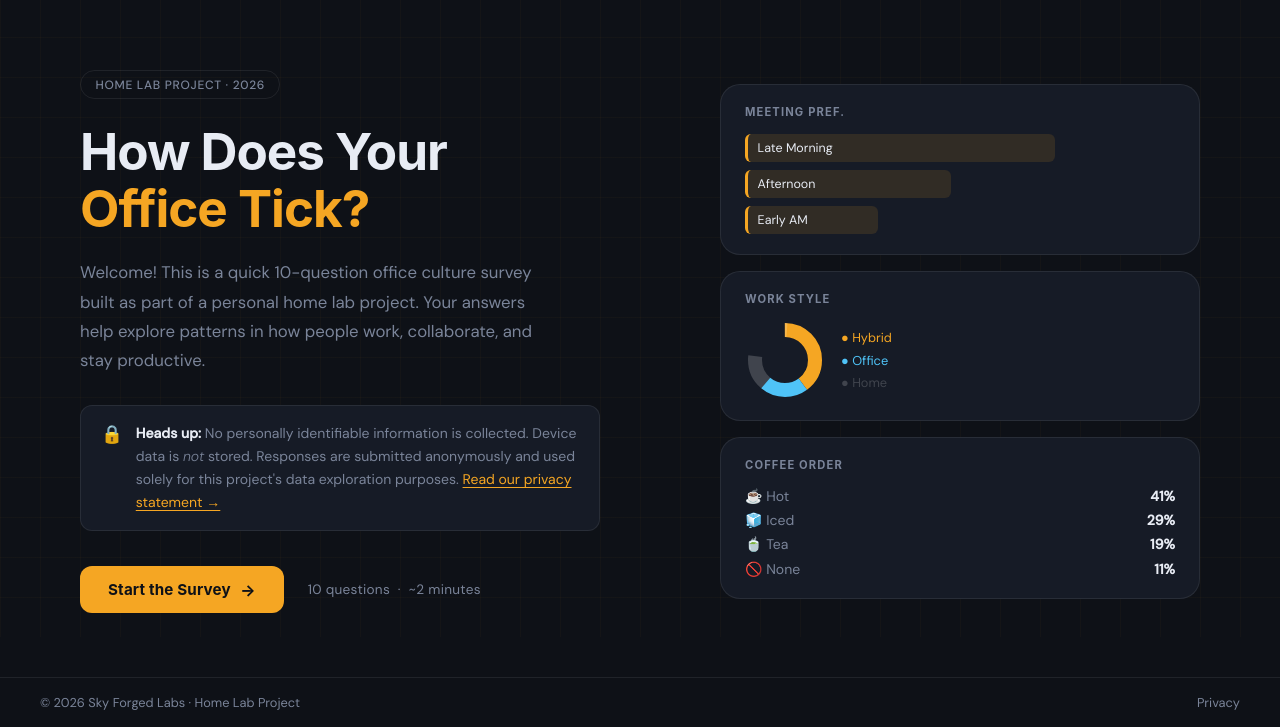
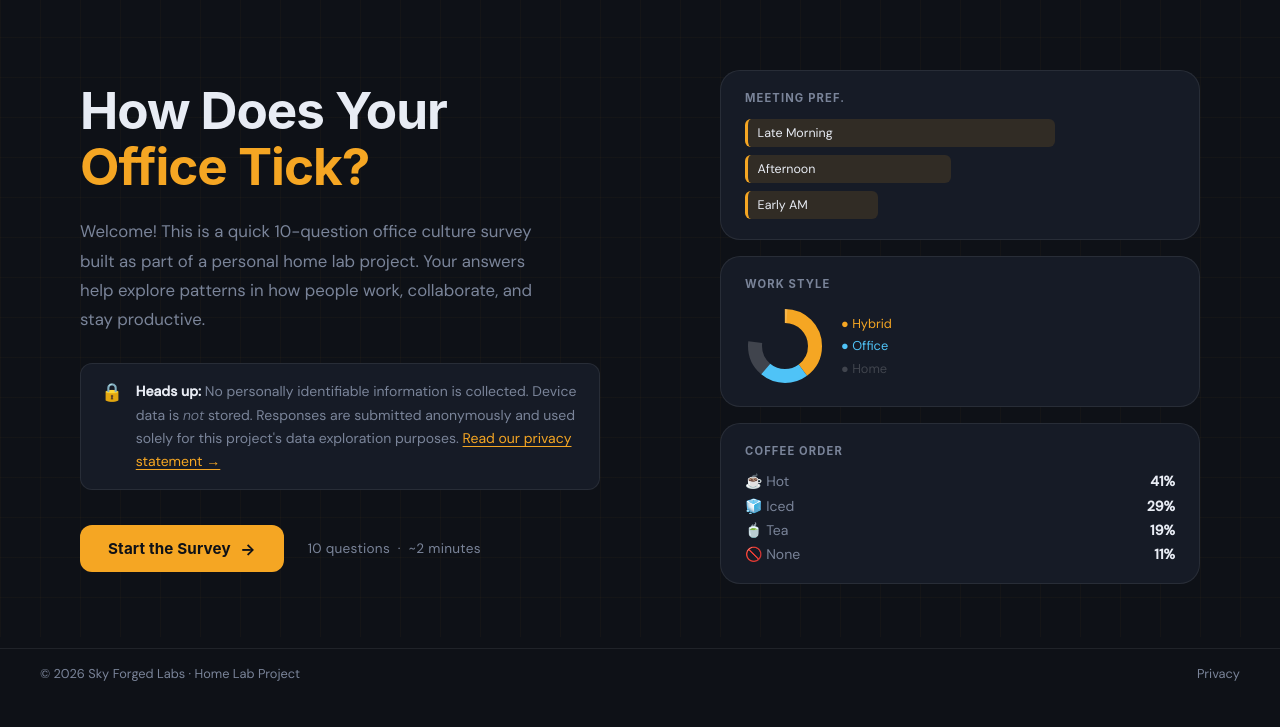
Before and after one commit to BreakerofChainz/Office-Survey-App, a plain HTML site: page index.html in a window 1280 px wide. Shown: the part 163-890 px from the top of the page. After the commit the page ends 861 px from the top, so only its background shows below. Drawn offline with Linux system fonts and the light colour scheme.

Commit message:
Update index.html
Removing unnecessary portions of html.

```diff
--- a/index.html
+++ b/index.html
@@ -60,8 +60,6 @@
 
   <main class="landing-main">
     <div class="landing-container">
-
-      <div class="landing-badge">Home Lab Project · 2026</div>
 
       <h1 class="landing-title">
         How Does Your<br/>
```
